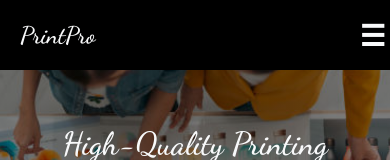
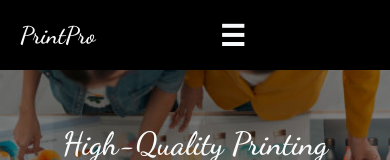
Before and after one commit to Otiro-John/brand, a plain HTML site: page index.html in a window 390 px wide. Shown: the top 160 px of the page. Drawn offline with Linux system fonts and the light colour scheme.

Commit message:
Update style.css

```diff
--- a/style.css
+++ b/style.css
@@ -301,7 +301,6 @@ nav ul li a:hover {
 @media (max-width: 768px) {
     .menu-icon {
         display: block;
-        margin-right: -280px;
     }
 
     .nav-links {
```
